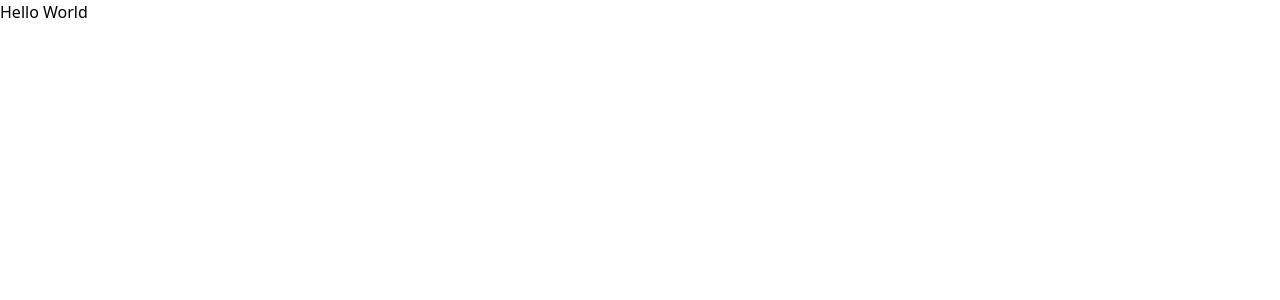
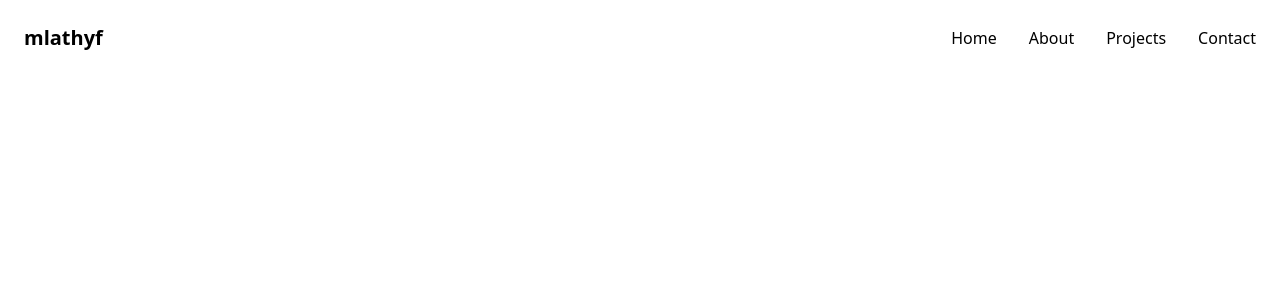
Before and after one commit to mlathyf/my-portfolio, a React (Vite) app: page / in a window 1280 px wide. Shown: the top 300 px of the page. Built offline with nearby package versions, Linux system fonts and the light colour scheme.

Commit message:
Add Navigation bar

```diff
--- a/src/App.jsx
+++ b/src/App.jsx
@@ -1,5 +1,11 @@
+import Navbar from "./components/Navbar";
+
 function App() {
-  return <div>Hello World</div>;
+  return (
+    <div>
+      <Navbar />
+    </div>
+  );
 }
 
 export default App;
--- /dev/null
+++ b/src/components/Navbar.jsx
@@ -0,0 +1,24 @@
+import { navLinks } from "../constants";
+
+export default function Navbar() {
+  return (
+    <nav className="flex items-center justify-between w-full z-10 p-6">
+      <a href="#" className="font-bold text-xl">
+        mlathyf
+      </a>
+
+      <ul className="flex gap-8">
+        {navLinks.map((link) => (
+          <li key={link.label}>
+            <a
+              href={link.href}
+              className="hover:text-blue-500 transition-colors"
+            >
+              {link.label}
+            </a>
+          </li>
+        ))}
+      </ul>
+    </nav>
+  );
+}
--- /dev/null
+++ b/src/constants/index.js
@@ -0,0 +1,6 @@
+export const navLinks = [
+  { href: "#home", label: "Home" },
+  { href: "#about", label: "About" },
+  { href: "#projects", label: "Projects" },
+  { href: "#contact", label: "Contact" },
+];
```
